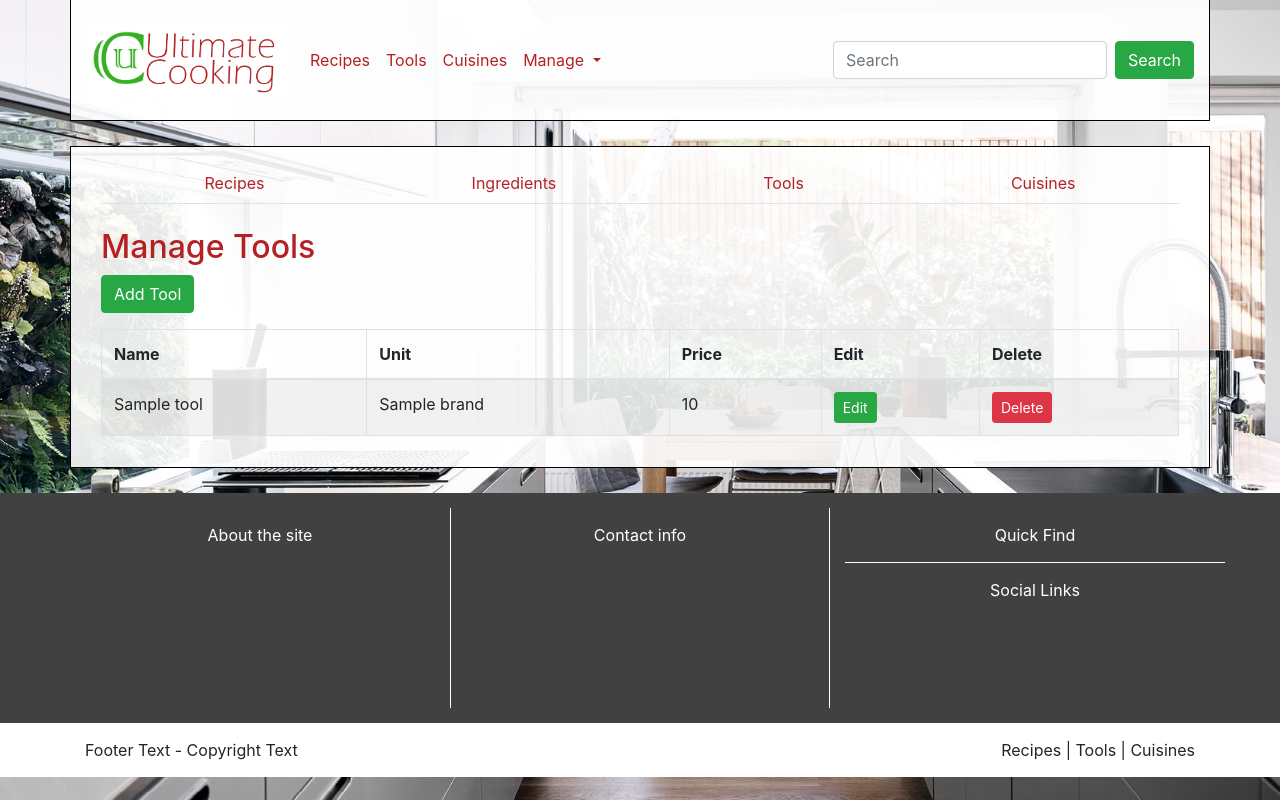
After one commit to Robtych121/UltimateCooking, a Flask app: page /manage_tools in a window 1280 px wide. The commit adds this page. Run offline with Flask 2, Linux system fonts and the light colour scheme; a database or web service that is not in the repository returns one stand-in record (values such as "Sample title"); some libraries are stand-ins or nearby versions.

Commit message:
created cuisine and tool manage page

```diff
--- a/app.py
+++ b/app.py
@@ -156,6 +156,18 @@ def update_ingredient(ingredient_id):
         })
     return redirect(url_for('manage_ingredients'))
 
+# Tools Routes
+@app.route('/manage_tools')
+def manage_tools():
+    return render_template("tool_manage.html",
+    tools=mongo.db.tools.find())
+
+# Cuisine Routes
+@app.route('/manage_cuisines')
+def manage_cuisines():
+    return render_template("cuisine_manage.html",
+    cuisines=mongo.db.cuisines.find())
+
 if __name__ == '__main__':
     app.run(host=os.environ.get('IP'),
     port=os.environ.get('PORT'),
--- a/templates/base.html
+++ b/templates/base.html
@@ -37,6 +37,8 @@
             <div class="dropdown-menu" aria-labelledby="navbarDropdown">
               <a class="dropdown-item" href="{{ url_for('manage_recipes')}}">Manage Recipes</a>
               <a class="dropdown-item" href="{{ url_for('manage_ingredients')}}">Manage Ingredients</a>
+              <a class="dropdown-item" href="{{ url_for('manage_tools')}}">Manage Tools</a>
+              <a class="dropdown-item" href="{{ url_for('manage_cuisines')}}">Manage Cuisines</a>
             </div>
           </li>
           </ul>
@@ -74,7 +76,7 @@
   <div class="container">
     <div class="row">
       <div class="col-md-6">Footer Text - Copyright Text</div>
-      <div class="col-md-6 text-right">Recipes | Tools | Cuisines | Manage</div>
+      <div class="col-md-6 text-right">Recipes | Tools | Cuisines</div>
     </div>
   </div>
 </footer>
--- a/templates/manage.html
+++ b/templates/manage.html
@@ -9,10 +9,10 @@
             <a class="nav-link" href="{{ url_for('manage_ingredients')}}">Ingredients</a>
             </li>
             <li class="nav-item">
-            <a class="nav-link" href="#">Tools</a>
+            <a class="nav-link" href="{{ url_for('manage_tools')}}">Tools</a>
             </li>
             <li class="nav-item">
-            <a class="nav-link" href="#">Cuisines</a>
+            <a class="nav-link" href="{{ url_for('manage_cuisines')}}">Cuisines</a>
             </li>
         </ul>
     </div>
--- /dev/null
+++ b/templates/tool_manage.html
@@ -0,0 +1,40 @@
+{% extends 'base.html' %}{% block content %}
+<div class="row FadedBlockBackground">
+    <div class="col-12">
+        {% include 'manage.html' %}
+        {% block manage %} {% endblock %}
+    <div class="row">
+        <div class="col-12">
+            <h2>Manage Tools</h2>
+        </div>
+    </div>
+    <div class="row">
+        <div class="col-12">
+            <p><a href=""><button type="button" class="btn btn-success">Add Tool</button></a></p>
+            <table class="table table-bordered table-striped">
+                <thead>
+                  <tr>
+                    <th>Name</th>
+                    <th>Unit</th>
+                    <th>Price</th>
+                    <th>Edit</th>
+                    <th>Delete</th>
+                  </tr>
+                </thead>
+                <tbody>
+                    {% for tool in tools %}
+                    <tr>
+                        <td>{{tool.name}}</td>
+                        <td>{{tool.brand}}</td>
+                        <td>{{tool.price}}</td>
+                        <td><a href=""><button type="button" class="btn btn-success btn-sm">Edit</button></a></td>
+                        <td><a href=""><button type="button" class="btn btn-danger btn-sm">Delete</button></a></td>
+                    </tr>
+                    {% endfor %}
+                </tbody>
+            </table>
+        </div>
+    </div>
+    </div>
+</div>
+{% endblock %}
```
Also changed, not shown: templates/cuisine_manage.html (added, +38 -0 lines).
